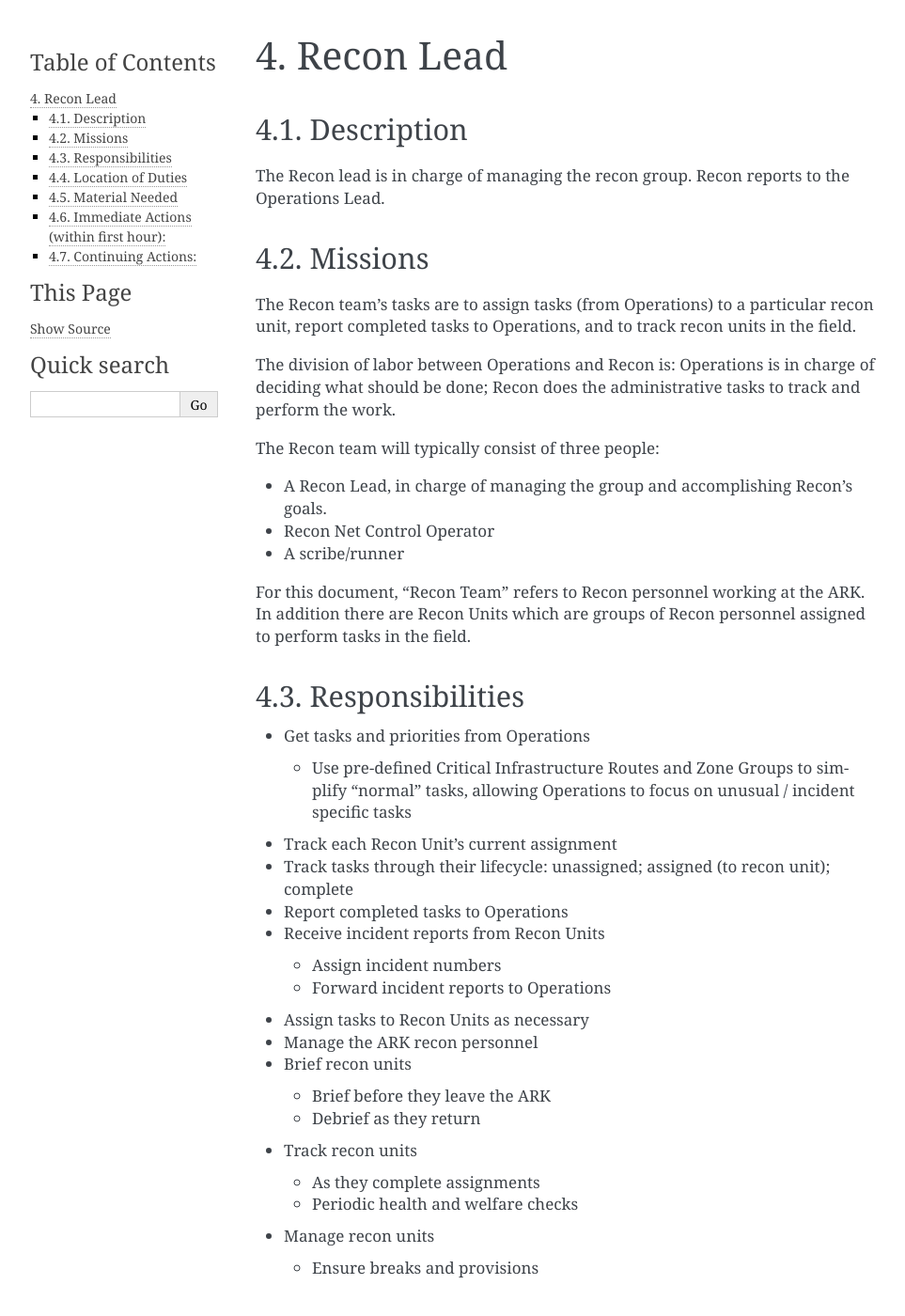
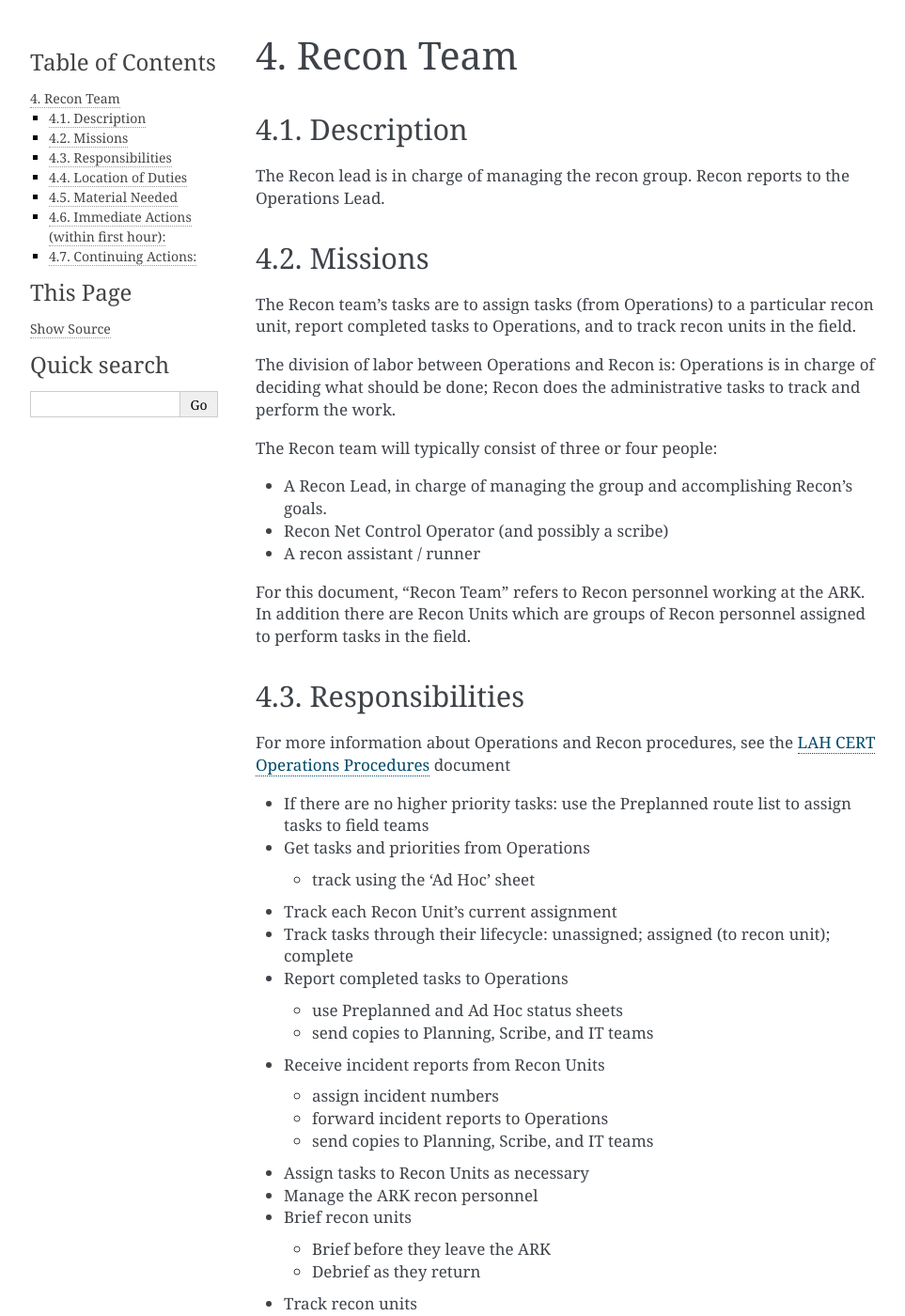
Before and after one commit to neilkatin/lah-cert-positions-guide, a Sphinx documentation site: the page built from source/recon-lead.md, in a window 1280 px wide and 1400 px high. Shown: the whole window at 94% size, without its empty margins (148-1111 px from the left). Built offline with Sphinx 7.4.7, drawn with Linux system fonts in a browser that asks for light colours; some of the changed text lies outside the part shown.

Commit message:
lead -> team

```diff
--- /dev/null
+++ b/source/_templates/layout.html
@@ -0,0 +1,5 @@
+{% extends '!layout.html' %}
+
+{% block footer %}
+{{ project }}.  Release: {{ release }}.  Last Updated {{ last_updated }}.
+{% endblock %}
--- a/source/index.rst
+++ b/source/index.rst
@@ -13,15 +13,15 @@ Welcome to LAHCFD CERT Positions Guide's documentation!
 
    Introduction <introduction.md>
    Incident Commander <incident-commander.md>
-   Operations Lead <operations-lead.md>
-   Recon Lead <recon-lead.md>
+   Operations Team <operations-lead.md>
+   Recon Team <recon-lead.md>
    Communications <communications.md>
    Medical <medical.md>
    Planning  Lead <planning-lead.md>
    IT Team <it-team.md>
    Scribe <scribe.md>
    Demobilization <demobilization.md>
-   Logistics Lead <logistics-lead.md>
+   Logistics Team <logistics-lead.md>
    Staging <staging.md>
    Check-in <check-in>
    Redemption <redemption.md>
--- a/source/recon-lead.md
+++ b/source/recon-lead.md
@@ -1,4 +1,4 @@
-# Recon Lead
+# Recon Team
 
 ## Description
 
@@ -10,24 +10,32 @@ The Recon team's tasks are to assign tasks \(from Operations\) to a particular r
 
 The division of labor between Operations and Recon is: Operations is in charge of deciding what should be done; Recon does the administrative tasks to track and perform the work.
 
-The Recon team will typically consist of three people:
+The Recon team will typically consist of three or four people:
 
 * A Recon Lead, in charge of managing the group and accomplishing Recon's goals.
-* Recon Net Control Operator
-* A scribe/runner
+* Recon Net Control Operator (and possibly a scribe)
+* A recon assistant / runner
 
 For this document, "Recon Team" refers to Recon personnel working at the ARK.  In addition there are Recon Units which are groups of Recon personnel assigned to perform tasks in the field.
 
 ## Responsibilities
 
+For more information about Operations and Recon procedures, see the
+[LAH CERT Operations Procedures](https://lah-cert-ops-documentation.readthedocs.io/en/latest/index.html)
+document
+
+* If  there are no higher priority tasks: use the Preplanned route list to assign tasks to field teams
 * Get tasks and priorities from Operations
-  * Use pre-defined Critical Infrastructure Routes and Zone Groups to simplify "normal" tasks, allowing Operations to focus on unusual / incident specific tasks
+  * track using the 'Ad Hoc' sheet
 * Track each Recon Unit's current assignment
 * Track tasks through their lifecycle: unassigned; assigned \(to recon unit\); complete
 * Report completed tasks to Operations
+  * use Preplanned and Ad Hoc status sheets
+  * send copies to Planning, Scribe, and IT teams
 * Receive incident reports from Recon Units
-  * Assign incident numbers
-  * Forward incident reports to Operations
+  * assign incident numbers
+  * forward incident reports to Operations
+  * send copies to Planning, Scribe, and IT teams
 * Assign tasks to Recon Units as necessary
 * Manage the ARK recon personnel
 * Brief recon units
@@ -56,6 +64,15 @@ Recon area of ARK
   * Antenna mast
   * Antenna
   * Antenna cable
+* Printer/copier
+
+Forms from printed forms box:
+  * LAH 102 Incident Form (10)
+  * Preplanned tracking form (1)
+  * Ad Hoc tracking form (1)
+  * ICS 213 message form (10)
+  * ICS 309 message log (10)
+
 
 ## Immediate Actions \(within first hour\):
 
```
Also changed, not shown: source/logistics-lead.md (+9 -3 lines), source/operations-lead.md (+15 -12 lines).
